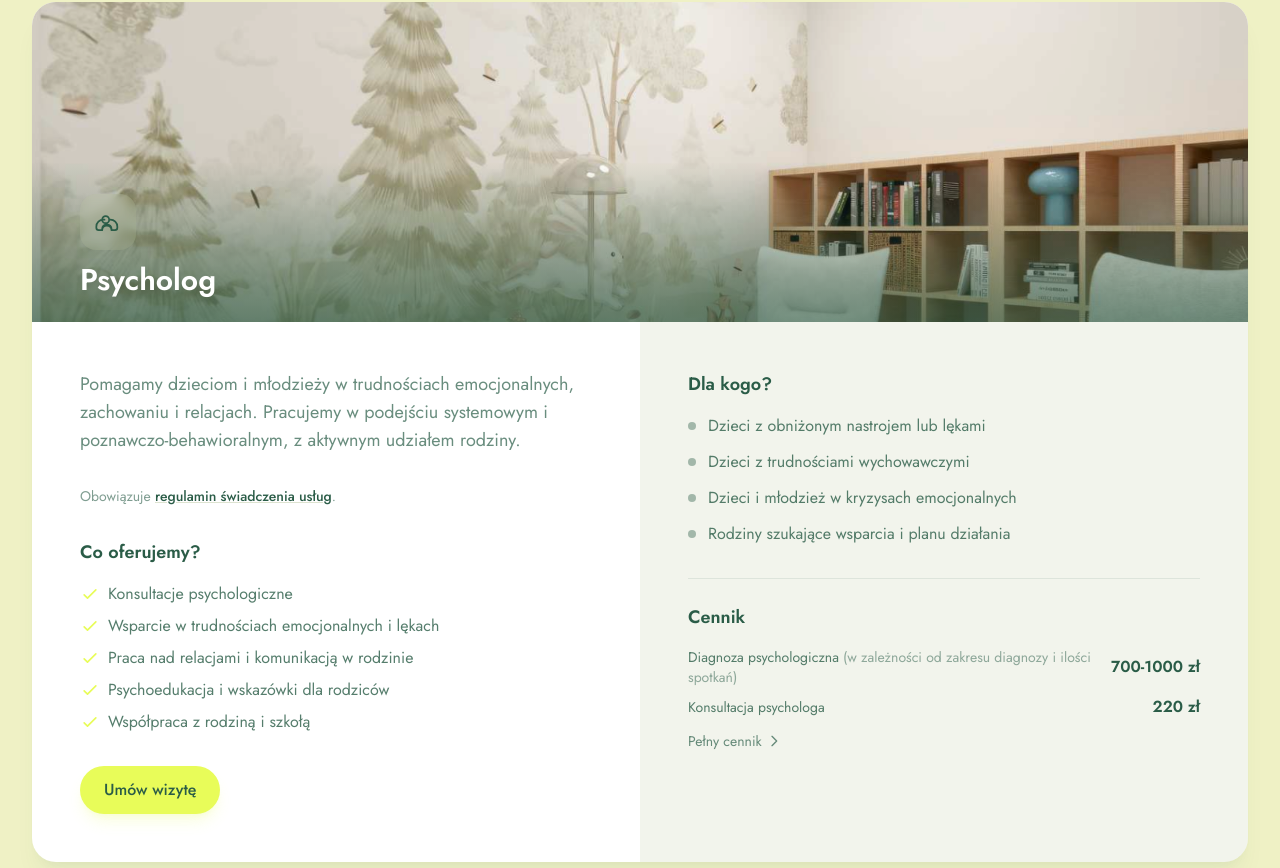
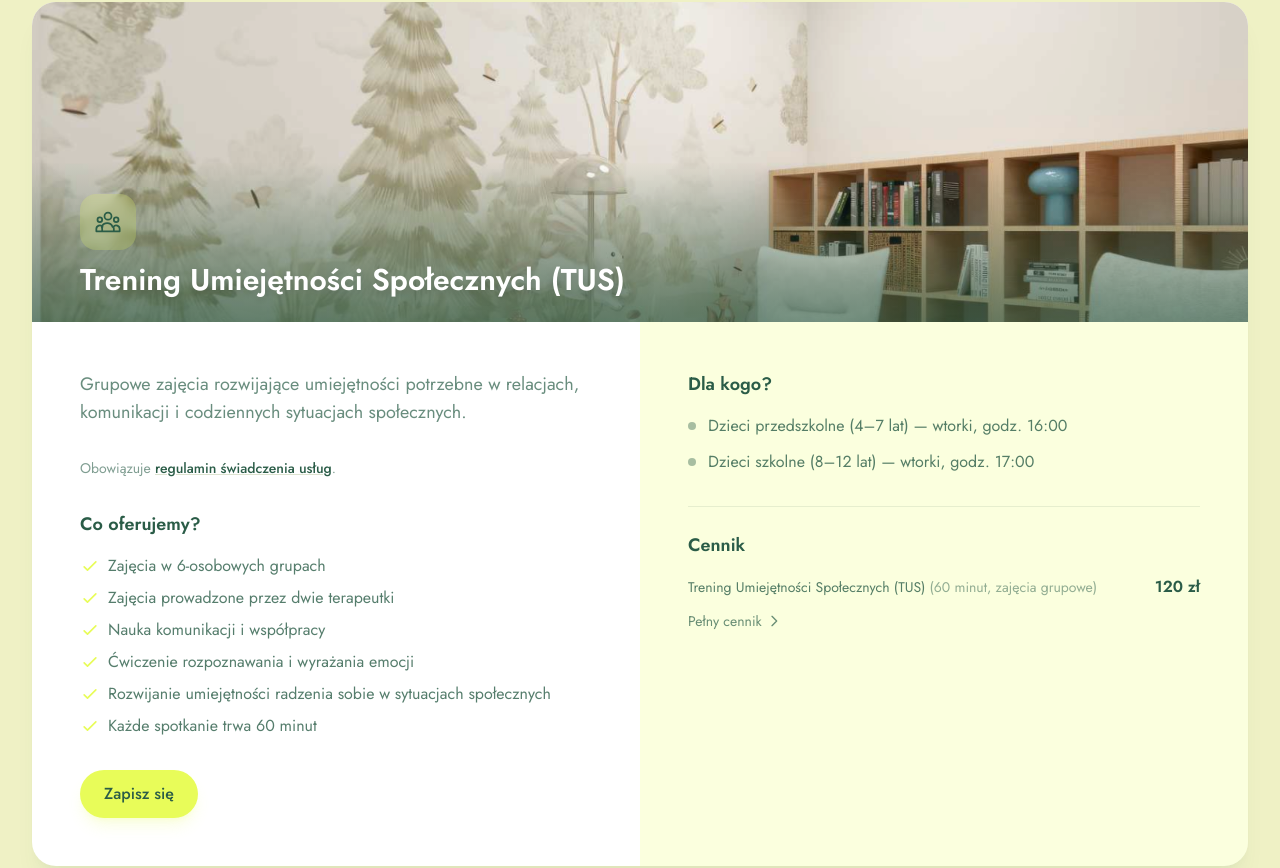
Before and after one commit to PolanaPrzygody/polanaprzygody-pl, a Next.js app: page /uslugi in a window 1280 px wide. Shown: the part 2438-3306 px from the top of the page. Built offline with nearby package versions, Linux system fonts and the light colour scheme.

Commit message:
fet: TUS offer extension

```diff
--- a/src/app/cennik/layout.tsx
+++ b/src/app/cennik/layout.tsx
@@ -3,17 +3,18 @@ import { Metadata } from "next";
 export const metadata: Metadata = {
   title: "Cennik - Ceny usług terapeutycznych",
   description:
-    "Cennik usług terapeutycznych w Polanie Przygody. Logopedia, terapia integracji sensorycznej, diagnoza SI i logopedyczna we Wrocławiu.",
+    "Cennik usług terapeutycznych w Polanie Przygody. Logopedia, terapia integracji sensorycznej, TUS oraz diagnoza SI i logopedyczna we Wrocławiu.",
   keywords: [
     "cennik logopeda Wrocław",
     "cena terapia SI",
     "koszt diagnozy logopedycznej",
     "cennik terapii integracji sensorycznej",
+    "cena TUS Wrocław",
   ],
   openGraph: {
     title: "Cennik - Ceny usług terapeutycznych | Polana Przygody",
     description:
-      "Cennik usług terapeutycznych w Polanie Przygody. Logopedia, terapia integracji sensorycznej, diagnoza SI.",
+      "Cennik usług terapeutycznych w Polanie Przygody. Logopedia, terapia integracji sensorycznej, TUS i diagnoza SI.",
     images: ["/images/gabinety/gabinet-logopedy-1.png"],
   },
   alternates: {
--- a/src/app/cennik/page.tsx
+++ b/src/app/cennik/page.tsx
@@ -26,10 +26,14 @@ function PriceCard({ item }: { item: PriceItem }) {
           {formatPrice(item.price, item.currency)}
         </div>
         <Link
-          href="/umow-sie"
-          className="opacity-0 group-hover:opacity-100 transition-opacity duration-200 bg-polana-dark-green text-white px-4 py-2 rounded-xl text-sm font-medium hover:bg-polana-olive whitespace-nowrap"
+          href={
+            item.id === "tus"
+              ? "/umow-sie#formularz-kontaktowy"
+              : "/umow-sie"
+          }
+          className="opacity-100 sm:opacity-0 sm:group-hover:opacity-100 transition-opacity duration-200 bg-polana-dark-green text-white px-4 py-2 rounded-xl text-sm font-medium hover:bg-polana-olive whitespace-nowrap"
         >
-          Umów się
+          {item.id === "tus" ? "Zapisz się" : "Umów się"}
         </Link>
       </div>
     </Card>
@@ -44,7 +48,7 @@ export default function CennikPage() {
     "Istnieje możliwość wystawienia faktury",
     "Odwołanie wizyty należy zgłosić minimum 24 godziny wcześniej",
     "Pierwsza wizyta obejmuje rozmowę z rodzicami i wstępną ocenę",
-    "Czas wizyty (dotyczy wszystkich rodzajów wizyt): 40 minut pracy z dzieckiem + 10 minut rozmowy z rodzicem (łącznie 50 minut)",
+    "Czas wizyty (z wyjątkiem TUS): 40 minut pracy z dzieckiem + 10 minut rozmowy z rodzicem (łącznie 50 minut). Zajęcia TUS trwają 60 minut",
     <>
       Obowiązuje{" "}
       <Link
--- a/src/app/layout.tsx
+++ b/src/app/layout.tsx
@@ -24,7 +24,7 @@ export const metadata: Metadata = {
     template: "%s | Polana Przygody",
   },
   description:
-    "Centrum Rozwoju Dziecka we Wrocławiu. Profesjonalna logopedia, terapia integracji sensorycznej SI i wsparcie rozwoju dzieci w przyjaznej atmosferze. Umów wizytę!",
+    "Centrum Rozwoju Dziecka we Wrocławiu. Profesjonalna logopedia, terapia integracji sensorycznej SI, TUS i wsparcie rozwoju dzieci w przyjaznej atmosferze. Umów wizytę!",
   keywords: [
     "logopeda Wrocław",
     "logopedia Wrocław",
@@ -35,6 +35,8 @@ export const metadata: Metadata = {
     "opóźniony rozwój mowy",
     "wady wymowy",
     "terapeuta SI",
+    "Trening Umiejętności Społecznych Wrocław",
+    "TUS dla dzieci",
     "logopeda dla dzieci",
     "rehabilitacja dzieci Wrocław",
     "Białowieska Wrocław",
@@ -98,7 +100,7 @@ const jsonLd = {
   "@id": "https://polanaprzygody.pl",
   name: "Polana Przygody - Centrum Rozwoju Dziecka",
   description:
-    "Centrum Rozwoju Dziecka we Wrocławiu oferujące profesjonalną logopedię i terapię integracji sensorycznej dla dzieci.",
+    "Centrum Rozwoju Dziecka we Wrocławiu oferujące profesjonalną logopedię, terapię integracji sensorycznej i TUS dla dzieci.",
   url: "https://polanaprzygody.pl",
   telephone: "+48790512258",
   email: "info@polanaprzygody.pl",
@@ -142,6 +144,11 @@ const jsonLd = {
       name: "Terapia Integracji Sensorycznej",
       description: "Terapia SI wspierająca prawidłowy rozwój zmysłów i koordynacji",
     },
+    {
+      "@type": "MedicalTherapy",
+      name: "Trening Umiejętności Społecznych (TUS)",
+      description: "Grupowe zajęcia rozwijające umiejętności społeczne dzieci",
+    },
   ],
   sameAs: ["https://www.instagram.com/polanaprzygody/"],
 };
--- a/src/app/page.tsx
+++ b/src/app/page.tsx
@@ -187,7 +187,7 @@ export default function Home() {
             </p>
           </motion.div>
 
-          <div className="grid grid-cols-1 md:grid-cols-3 gap-8">
+          <div className="grid grid-cols-1 md:grid-cols-2 lg:grid-cols-4 gap-8">
             {[
               {
                 title: "Logopedia",
@@ -212,6 +212,19 @@ export default function Home() {
                     strokeLinejoin="round"
                     strokeWidth={1.5}
                     d="M9.663 17h4.673M12 3v1m6.364 1.636l-.707.707M21 12h-1M4 12H3m3.343-5.657l-.707-.707m2.828 9.9a5 5 0 117.072 0l-.548.547A3.374 3.374 0 0014 18.469V19a2 2 0 11-4 0v-.531c0-.895-.356-1.754-.988-2.386l-.548-.547z"
+                  />
+                ),
+              },
+              {
+                title: "Trening Umiejętności Społecznych (TUS)",
+                description:
+                  "Zajęcia w 6-osobowych grupach, prowadzone przez dwie terapeutki. Dwie grupy wiekowe spotykają się we wtorki.",
+                icon: (
+                  <path
+                    strokeLinecap="round"
+                    strokeLinejoin="round"
+                    strokeWidth={1.5}
+                    d="M17 20h5v-2a3 3 0 00-5.356-1.857M17 20H7m10 0v-2c0-.656-.126-1.283-.356-1.857M7 20H2v-2a3 3 0 015.356-1.857M7 20v-2c0-.656-.126-1.283-.356-1.857m0 0a5.002 5.002 0 019.288 0M15 7a3 3 0 11-6 0 3 3 0 016 0zm6 3a2 2 0 11-4 0 2 2 0 014 0zM7 10a2 2 0 11-4 0 2 2 0 014 0z"
                   />
                 ),
               },
--- a/src/app/uslugi/layout.tsx
+++ b/src/app/uslugi/layout.tsx
@@ -1,9 +1,9 @@
 import { Metadata } from "next";
 
 export const metadata: Metadata = {
-  title: "Usługi - Logopedia i Terapia SI",
+  title: "Usługi - Logopedia, Terapia SI i TUS",
   description:
-    "Profesjonalna logopedia i terapia integracji sensorycznej dla dzieci we Wrocławiu. Diagnoza, terapia wad wymowy, terapia SI, konsultacje dla rodziców.",
+    "Profesjonalna logopedia, terapia integracji sensorycznej i Trening Umiejętności Społecznych (TUS) dla dzieci we Wrocławiu.",
   keywords: [
     "logopedia Wrocław",
     "terapia integracji sensorycznej",
@@ -11,11 +11,13 @@ export const metadata: Metadata = {
     "wady wymowy",
     "opóźniony rozwój mowy",
     "diagnoza logopedyczna",
+    "Trening Umiejętności Społecznych Wrocław",
+    "TUS dla dzieci",
   ],
   openGraph: {
-    title: "Usługi - Logopedia i Terapia SI | Polana Przygody",
+    title: "Usługi - Logopedia, Terapia SI i TUS | Polana Przygody",
     description:
-      "Profesjonalna logopedia i terapia integracji sensorycznej dla dzieci we Wrocławiu.",
+      "Profesjonalna logopedia, terapia integracji sensorycznej i TUS dla dzieci we Wrocławiu.",
     images: ["/images/gabinety/gabinet-logopedy-1.png"],
   },
   alternates: {
--- a/src/app/uslugi/page.tsx
+++ b/src/app/uslugi/page.tsx
@@ -17,6 +17,7 @@ const servicePriceMap: Record<string, string[]> = {
     "rediagnoza-logopedyczna",
   ],
   "integracja-sensoryczna": ["diagnoza-si", "terapia-si"],
+  tus: ["tus"],
   psycholog: ["diagnoza-psychologiczna", "konsultacja-psychologa"],
 };
 
@@ -92,6 +93,38 @@ const services = [
       "Dzieci z trudnościami w koordynacji",
       "Dzieci z nadwrażliwością sensoryczną",
     ],
+  },
+  {
+    id: "tus",
+    title: "Trening Umiejętności Społecznych (TUS)",
+    description:
+      "Grupowe zajęcia rozwijające umiejętności potrzebne w relacjach, komunikacji i codziennych sytuacjach społecznych.",
+    image: "/images/gabinety/gabinet-psychologa.png",
+    imageAlt: "Gabinet, w którym odbywa się Trening Umiejętności Społecznych",
+    video: null,
+    videoTitle: null,
+    icon: (
+      <path
+        strokeLinecap="round"
+        strokeLinejoin="round"
+        strokeWidth={1.5}
+        d="M17 20h5v-2a3 3 0 00-5.356-1.857M17 20H7m10 0v-2c0-.656-.126-1.283-.356-1.857M7 20H2v-2a3 3 0 015.356-1.857M7 20v-2c0-.656-.126-1.283-.356-1.857m0 0a5.002 5.002 0 019.288 0M15 7a3 3 0 11-6 0 3 3 0 016 0zm6 3a2 2 0 11-4 0 2 2 0 014 0zM7 10a2 2 0 11-4 0 2 2 0 014 0z"
+      />
+    ),
+    color: "bg-polana-lime/20",
+    features: [
+      "Zajęcia w 6-osobowych grupach",
+      "Zajęcia prowadzone przez dwie terapeutki",
+      "Nauka komunikacji i współpracy",
+      "Ćwiczenie rozpoznawania i wyrażania emocji",
+      "Rozwijanie umiejętności radzenia sobie w sytuacjach społecznych",
+      "Każde spotkanie trwa 60 minut",
+    ],
+    forWhom: [
+      "Dzieci przedszkolne (4–7 lat) — wtorki, godz. 16:00",
+      "Dzieci szkolne (8–12 lat) — wtorki, godz. 17:00",
+    ],
+    ctaLabel: "Zapisz się",
   },
   {
     id: "psycholog",
@@ -267,8 +300,15 @@ export default function UslugiPage() {
                         </ul>
                       </div>
 
-                      <Button href="/umow-sie" variant="primary">
-                        Umów wizytę
+                      <Button
+                        href={
+                          service.id === "tus"
+                            ? "/umow-sie#formularz-kontaktowy"
+                            : "/umow-sie"
+                        }
+                        variant="primary"
+                      >
+                        {service.ctaLabel || "Umów wizytę"}
                       </Button>
                     </div>
 
--- a/src/data/prices.ts
+++ b/src/data/prices.ts
@@ -63,6 +63,14 @@ export const prices: PriceItem[] = [
     category: "terapia",
   },
   {
+    id: "tus",
+    name: "Trening Umiejętności Społecznych (TUS)",
+    price: 120,
+    currency: "zł",
+    description: "60 minut, zajęcia grupowe",
+    category: "terapia",
+  },
+  {
     id: "konsultacja-psychologa",
     name: "Konsultacja psychologa",
     price: 220,
```
Also changed, not shown: src/app/api/contact/route.ts (+18 -1 lines), src/app/umow-sie/page.tsx (+33 -1 lines).
